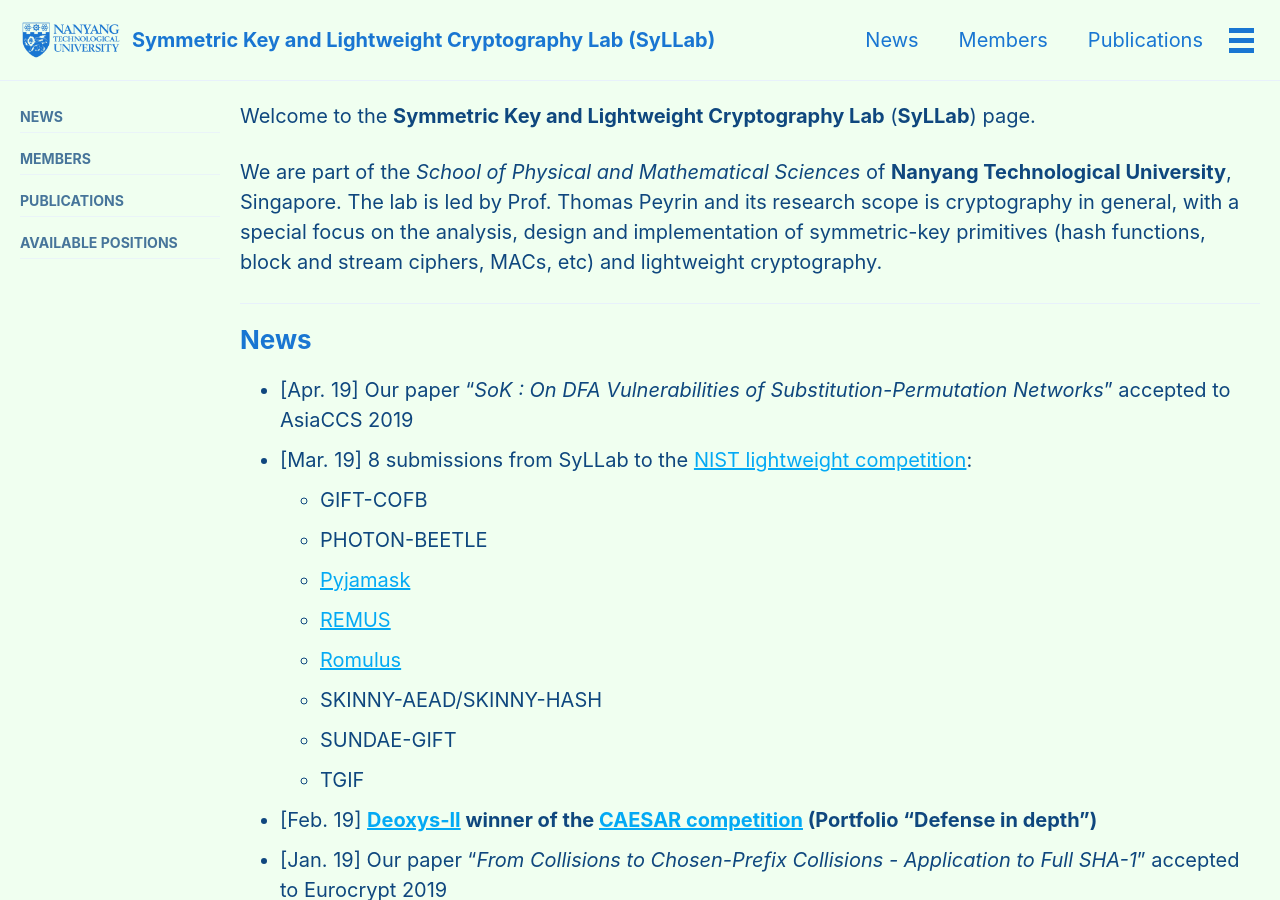
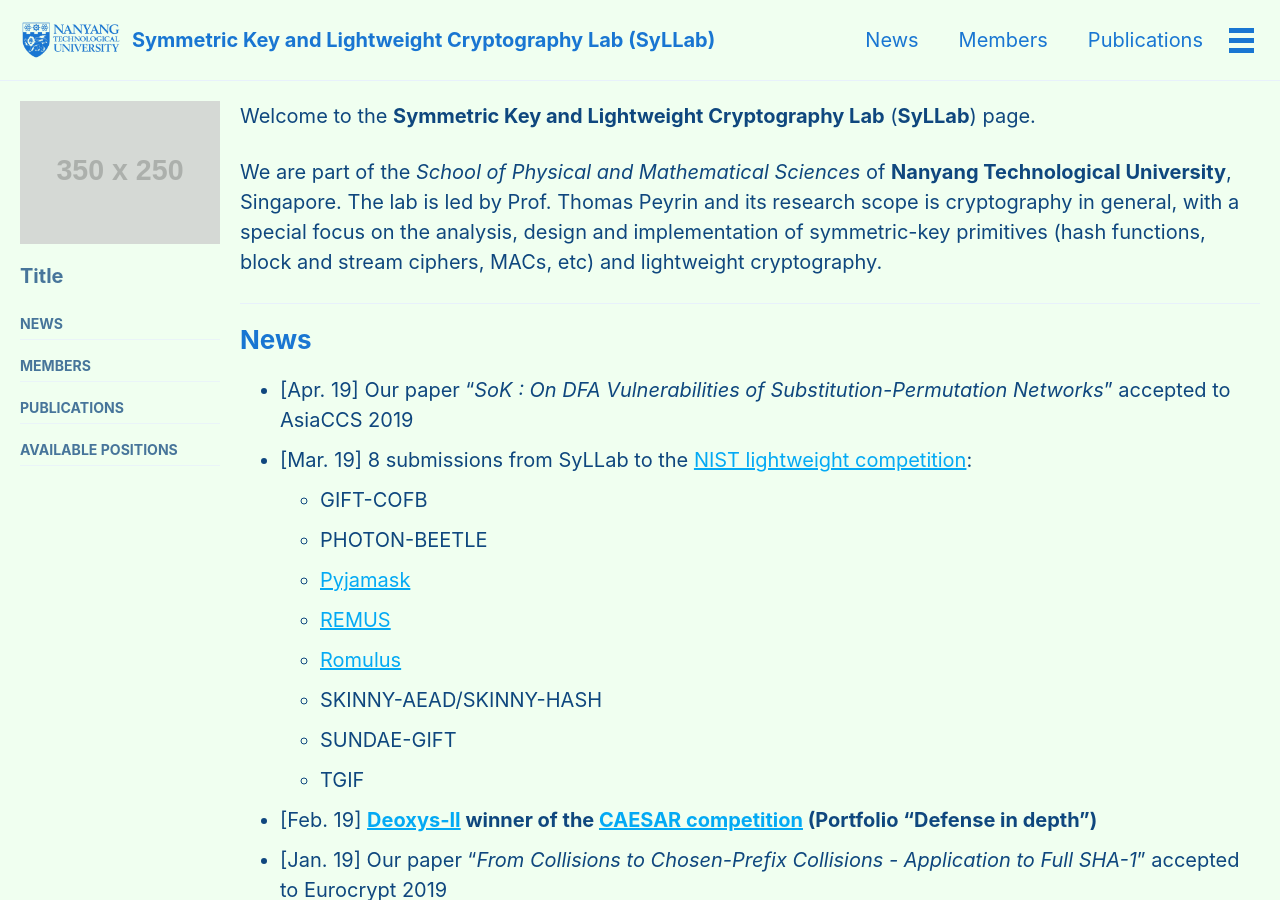
Before and after one commit to thomaspeyrin/web, a Jekyll site: the page built from index.md, in a window 1280 px wide and 900 px high. Built offline with Jekyll 4.4.1, drawn with Linux system fonts in a browser that asks for light colours; cached includes are drawn as plain includes; nearby versions of some CDN libraries.

Commit message:
Update index.md

```diff
--- a/index.md
+++ b/index.md
@@ -3,8 +3,10 @@ layout: single
 toc: false
 classes: wide
 sidebar:
-  image: http://placehold.it/350x250
-  nav: "docs"
+  - title: "Title"
+    image: http://placehold.it/350x250
+    image_alt: "image"
+    nav: "docs"
 ---
 
 Welcome to the **Symmetric Key and Lightweight Cryptography Lab** (**SyLLab**) page.
```
